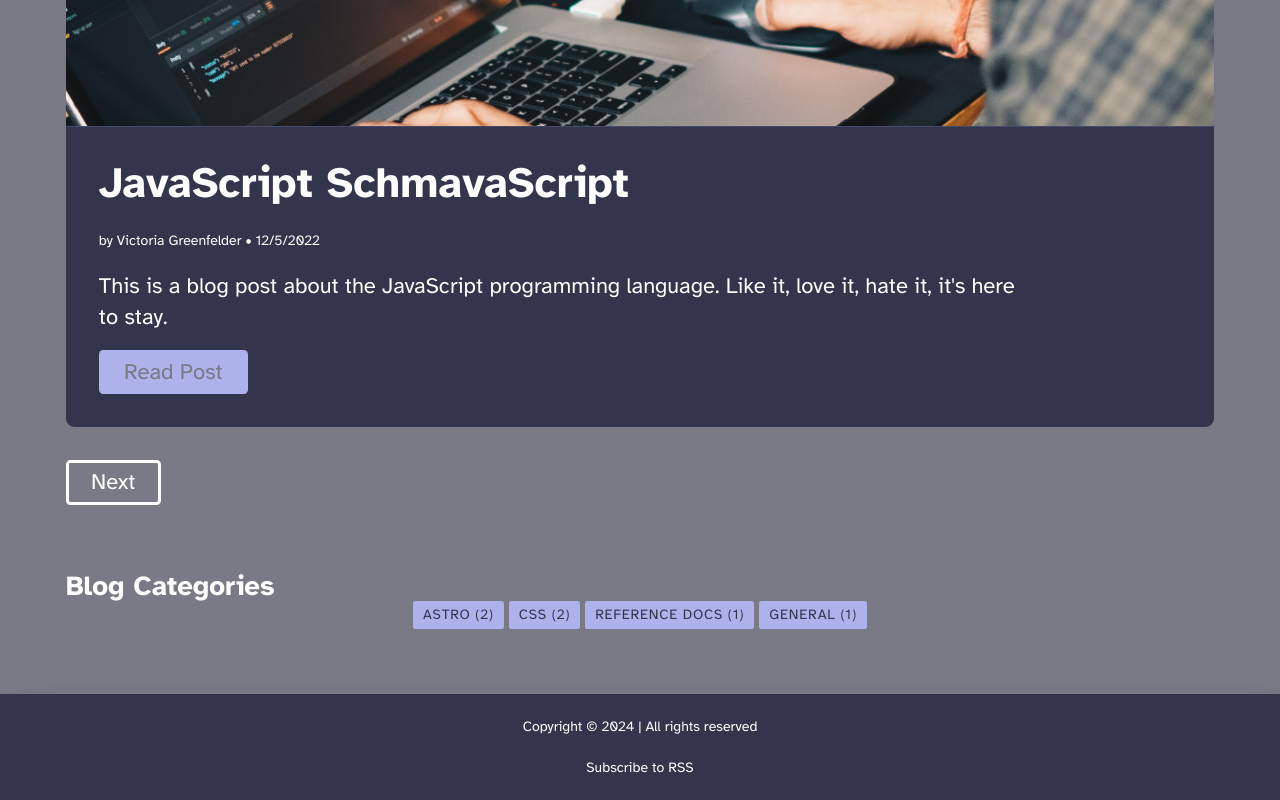
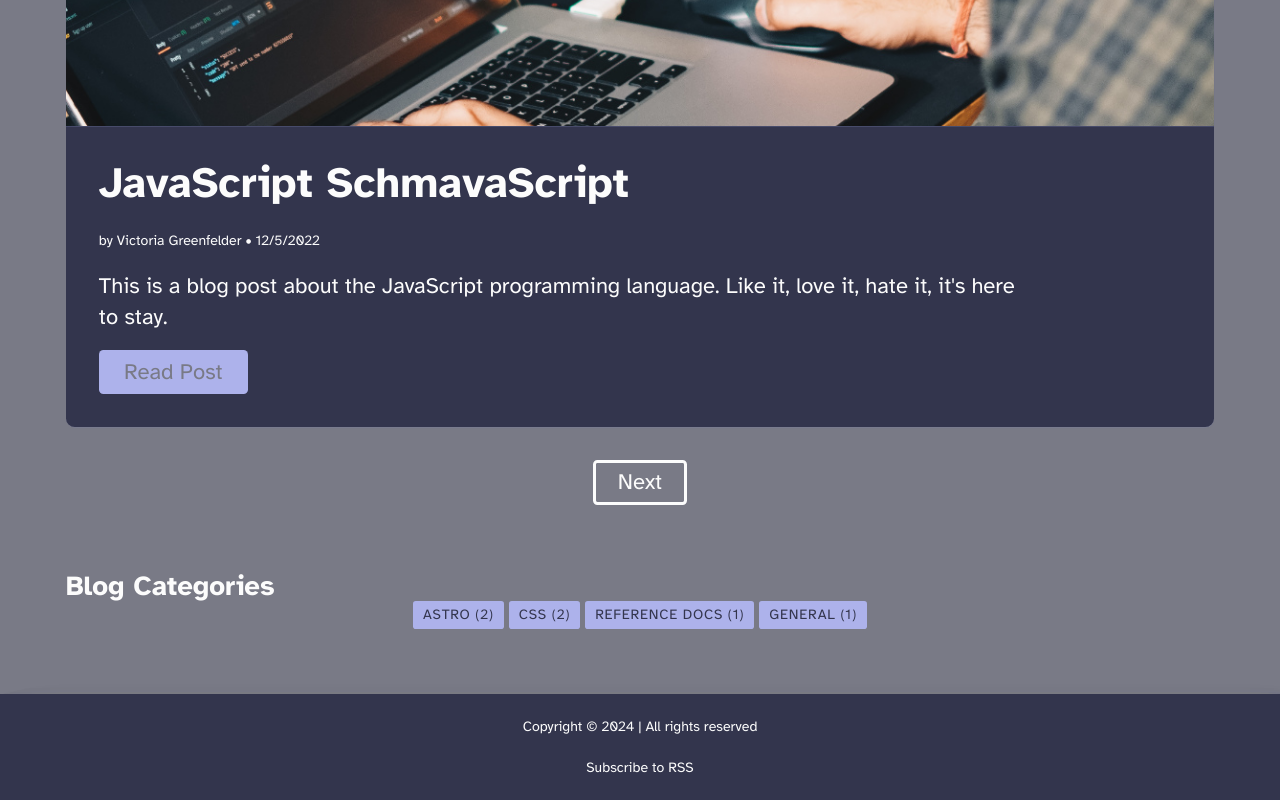
Before and after one commit to WebDevJasonCameron/jason-codes-blog, an Astro site: page /blog in a window 1280 px wide. Shown: the part 3098-3898 px from the top of the page. Built offline with nearby package versions, Linux system fonts and the light colour scheme; Astro itself is replaced by a stand-in of ours; some packages are replaced by stand-ins of ours.

Commit message:
fix pagination left to center

```diff
--- a/src/pages/blog/[...page].astro
+++ b/src/pages/blog/[...page].astro
@@ -35,7 +35,10 @@ const { page } = Astro.props;
                 page.data.map(( post ) => ( <PostCard frontmatter={post.frontmatter} url={post.url} tagType="h2" /> ))
             }
         </div>
-        <Pagination prevUrl={page.url.prev} nextUrl={page.url.next} />
+        <div class="flex flex-row justify-center">
+            <Pagination prevUrl={page.url.prev} nextUrl={page.url.next} />
+        </div>
+
     </section>
     <aside class="container" aria-label="Blog Categories">
         <h2 class="h3">Blog Categories</h2>
```
